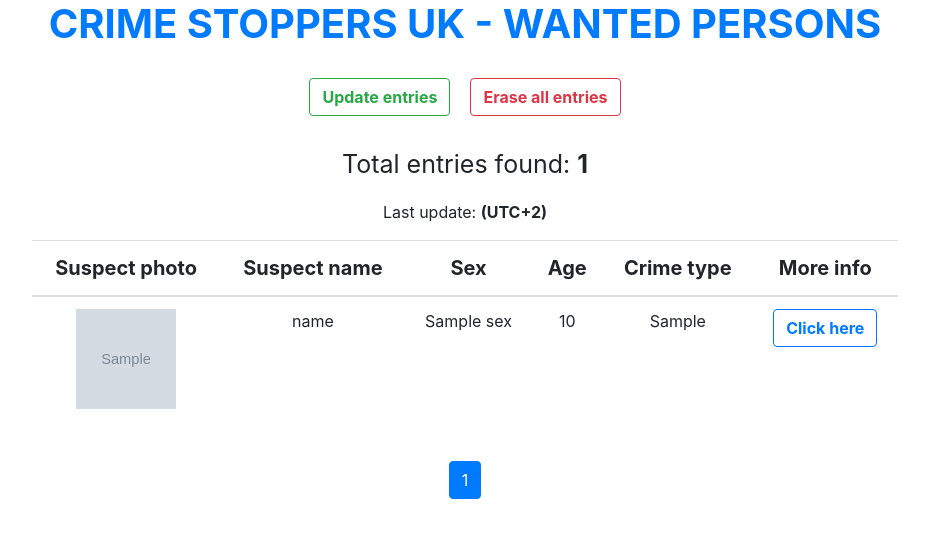
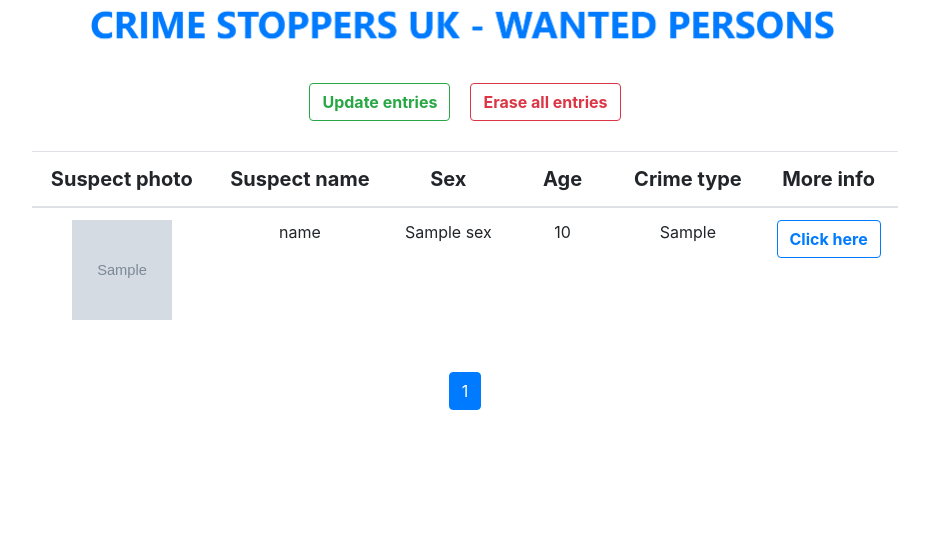
Before and after one commit to b-hristov/Crimestoppers-uk-web-scraper, a Flask app: page / in a window 1280 px wide. Shown: the top 538 px of the page, without its empty margins (175-1104 px from the left). Run offline with Flask 2, Linux system fonts and the light colour scheme; grey boxes marked "Sample" are stand-in pictures; a database or web service that is not in the repository returns one stand-in record (values such as "Sample title"); some libraries are stand-ins or nearby versions.

Commit message:
Templates refactoring

```diff
--- a/app.py
+++ b/app.py
@@ -24,14 +24,14 @@
 AVAILABLE_TOKENS = [token_1, token_2, token_3, token_4, token_5]
 ENTRIES_PER_PAGE = 10
 
-scraping_in_progress = False
-date_time_last_update = ""
+scraper_in_progress = False
+last_update_message = ""
 
 
 @app.route('/', methods=['GET'])
 def render_all_persons_data():
-    global date_time_last_update
-    global scraping_in_progress
+    global last_update_message
+    global scraper_in_progress
     all_documents_in_collection = collection.find({}, {'_id': 0})
 
     items = list(all_documents_in_collection)
@@ -48,8 +48,8 @@
         page=page,
         pages=pages,
         total_entries=total_entries,
-        last_update=date_time_last_update,
-        scraping_progress=scraping_in_progress
+        last_update_message=last_update_message,
+        scraper_in_progress=scraper_in_progress
     )
 
 
@@ -98,14 +98,14 @@
 
 
 def run_scraper():
-    global scraping_in_progress
-    global date_time_last_update
-    scraping_in_progress = True
+    global scraper_in_progress
+    global last_update_message
+    scraper_in_progress = True
     subprocess.run(['python', 'crimestoppers_uk_scraper.py'])
 
-    scraping_in_progress = False
+    scraper_in_progress = False
     date_and_time = datetime.now().strftime("%d/%m/%Y %H:%M:%S")
-    date_time_last_update = date_and_time
+    last_update_message = f"Last update: {date_and_time} (UTC+2)"
 
 
 @app.route("/run_scraper/", methods=["POST"])
@@ -116,7 +116,7 @@
 
 @app.route("/check_scraper_status/", methods=["GET"])
 def check_scraper_status():
-    return jsonify({"scraping_in_progress": scraping_in_progress})
+    return jsonify({"scraping_in_progress": scraper_in_progress})
 
 
 @app.route('/erase_all_entries/', methods=['POST'])
--- a/static/css/styles.css
+++ b/static/css/styles.css
@@ -1,6 +1,22 @@
 h1 {
-    text-align: center;
-    color: #007bff;
+    display: flex;
+    align-items: center;
+    justify-content: center;
+}
+
+h1 img {
+    width: 780.5px;
+    height: 52.5px;
+    transition: all 0.3s ease;
+}
+
+h1 img:hover {
+    transform: translateY(-3px);
+}
+
+td {
+    min-width: 100px;
+    max-width: 300px;
 }
 
 .headings-style {
--- a/templates/index.html
+++ b/templates/index.html
@@ -8,33 +8,41 @@
     <link href="/static/css/styles.css" rel="stylesheet">
     <link href="/static/favicon.ico" rel="shortcut icon">
     <script src="https://code.jquery.com/jquery-3.6.0.min.js"></script>
-
 </head>
 <body>
-<h1 class="text-primary text-uppercase font-weight-bold">Crime stoppers UK - Wanted persons</h1>
-<div class="container" style="width: 70%;">
-    <div id="buttons" class="{% if scraping_progress %}hidden{% endif %}">
+<header>
+    <h1 class="text-primary text-uppercase font-weight-bold">
+        <a href="{{ url_for('render_all_persons_data') }}">
+            <img src="/static/logo.png" alt="logo">
+        </a>
+    </h1>
+    <div id="buttons" class="{% if scraper_in_progress %}hidden{% endif %}">
         <div id="scr-btn">
-            <button class="btn btn-outline-success" id="run-scraper-button" type="button"><b>Update entries</b></button>
+            <button class="btn btn-outline-success" id="run-scraper-button" type="button"><b>Update entries</b>
+            </button>
         </div>
         <div id="del-btn">
-            <button class="btn btn-outline-danger {% if not json_data %}hidden{% endif %}" id="erase-all-entries"
-                    type="button">
-                <b>Erase all entries</b>
+            <button class="btn btn-outline-danger {% if not json_data %}hidden{% endif %}"
+                    id="erase-all-entries"
+                    type="button"><b>Erase all entries</b>
             </button>
         </div>
     </div>
-    <p id="count" class="{% if not total_entries %}hidden{% endif %}">Total entries found:
-        <b>{{ total_entries }}</b>
-    </p>
-    <p id="datetime" class="{% if not total_entries %}hidden{% endif %}">Last update:
-        <b>{{ last_update }} (UTC+2)</b>
-    </p>
-    <p id="loading-message" class="hidden">Collecting data, please wait.
+</header>
+<div class="container" style="width: 70%;">
+
+    {% if last_update_message %}
+        <p id="count">Total entries found:
+            <b>{{ total_entries }}</b>
+        </p>
+        <p id="datetime"><b>{{ last_update_message }}</b>
+        </p>
+    {% endif %}
+
+    <p id="loading-message" class="hidden">Collecting data, please wait.</p>
     <div id="progress-bar" class="hidden">
         <div class="progress-bar-filled" id="progress-bar-fill"></div>
     </div>
-    </p>
     <table class="table {% if not json_data %}hidden{% endif %}" id="scraped-content" style="text-align: center;">
         <thead>
         <tr class="headings-style">
@@ -47,6 +55,7 @@
         </tr>
         </thead>
         <tbody>
+
         {% for person in json_data %}
             {% for key, value in person.items() %}
                 <tr>
@@ -58,15 +67,18 @@
                 <td><a class="btn btn-outline-primary" href="/{{ key }}/" role="button"><b>Click here</b></a></td>
             {% endfor %}
         {% endfor %}
+
         </tbody>
     </table>
     <br>
     <ul class="pagination">
+
         {% for i in range(1, pages + 1) %}
             <li class="page-item {% if i == page %} active {% endif %}">
                 <a class="page-link" href="?page={{ i }}">{{ i }}</a>
             </li>
         {% endfor %}
+
     </ul>
     <br>
     <br>
```
Also changed, not shown: templates/criminal.html (+15 -52 lines), static/logo.png (added).
